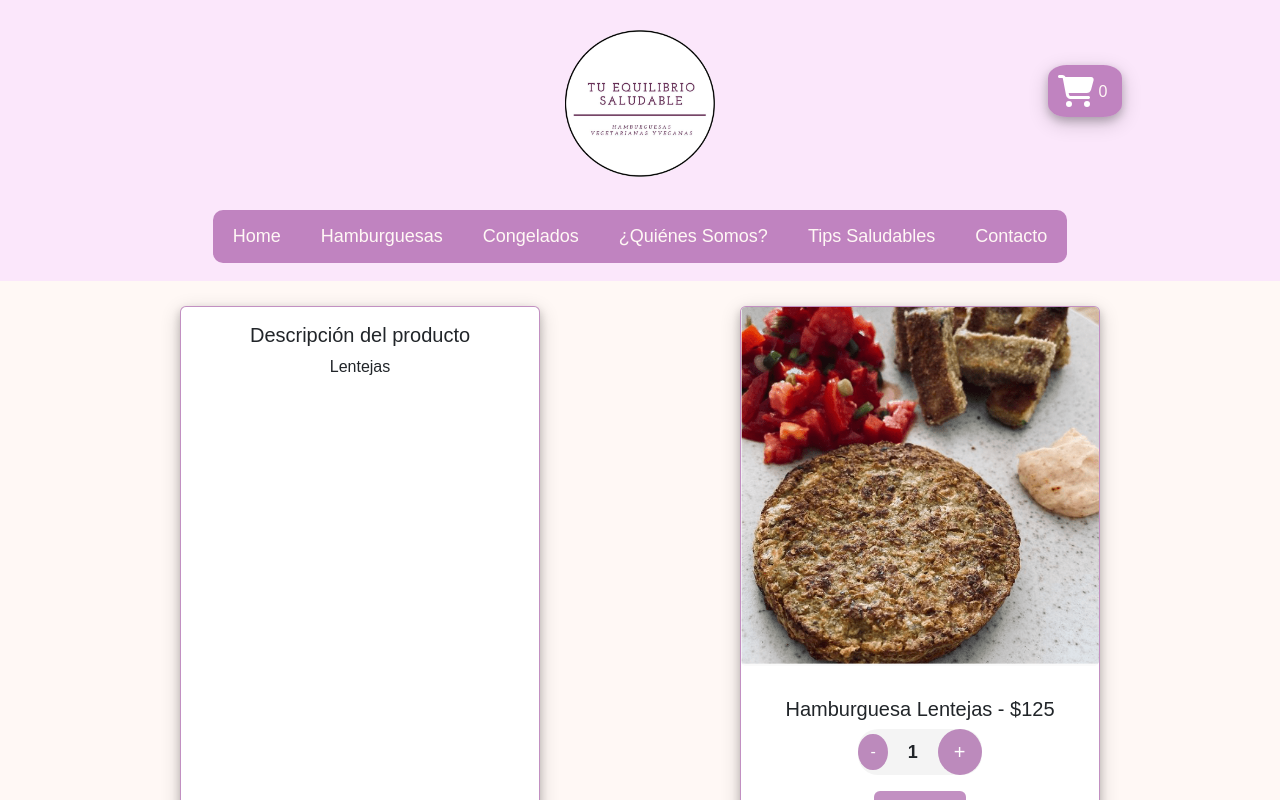
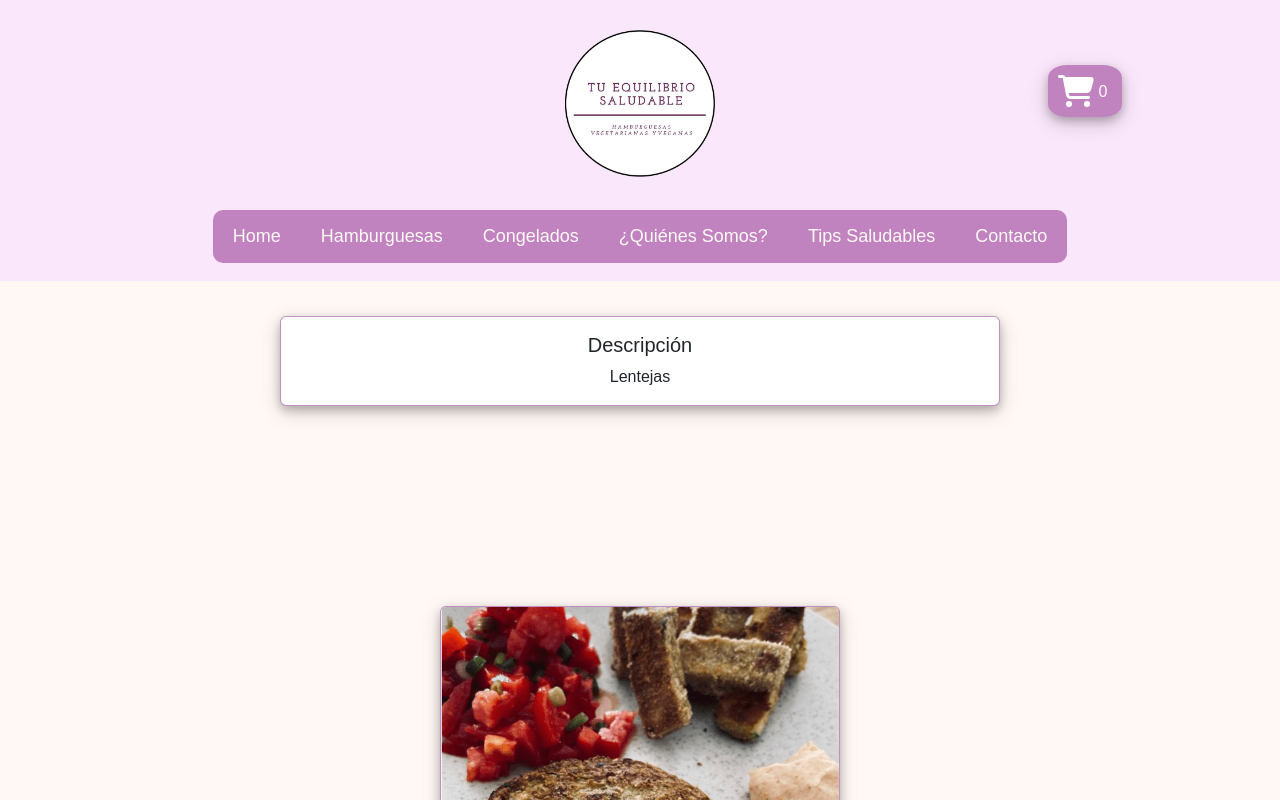
Before and after one commit to KevinSpigel/healthy-balance, a React (Create React App) app: page /item/1 in a window 1280 px wide. Shown: the top 800 px of the page. Built offline with nearby package versions, Linux system fonts and the light colour scheme.

Commit message:
Worked on ItemDetail card styles

```diff
--- a/src/components/ItemDetail/ItemDetail.jsx
+++ b/src/components/ItemDetail/ItemDetail.jsx
@@ -25,10 +25,10 @@ export const ItemDetail = ({ item }) => {
         <div>
             <div className="detailDiv">
 
-                <Card className="cardDiv">
+                <Card className="cardDescriptionDiv">
 
                     <Card.Body >
-                        <Card.Title>Descripción del producto</Card.Title>
+                        <Card.Title>Descripción</Card.Title>
 
                         <Card.Text>
                             {item.description}
@@ -38,7 +38,7 @@ export const ItemDetail = ({ item }) => {
                     </Card.Body>
                 </Card>
 
-                <Card className="cardDiv">
+                <Card className="cardDetailDiv">
                     <Card.Img className="imgProducts" src={item.imgProduct} alt={item.name} />
                     <Card.Body >
                         <Card.Title>{item.name} - ${item.price}</Card.Title>
--- a/src/components/ItemDetail/ItemDetailStyles/ItemDetailStyles.css
+++ b/src/components/ItemDetail/ItemDetailStyles/ItemDetailStyles.css
@@ -10,7 +10,30 @@
       -ms-flex-pack: center;
           justify-content: center;
   gap: 200px;
-  padding: 25px;
+  padding: 35px;
   background-color: #fff8f5;
 }
+
+.cardDetailDiv, .cardDescriptionDiv {
+  display: -webkit-box;
+  display: -ms-flexbox;
+  display: flex;
+  -webkit-box-pack: center;
+      -ms-flex-pack: center;
+          justify-content: center;
+  -webkit-box-align: center;
+      -ms-flex-align: center;
+          align-items: center;
+  width: 50vh;
+  -webkit-box-shadow: 0 4px 8px 0 rgba(0, 0, 0, 0.2), 0 6px 20px 0 rgba(0, 0, 0, 0.19);
+          box-shadow: 0 4px 8px 0 rgba(0, 0, 0, 0.2), 0 6px 20px 0 rgba(0, 0, 0, 0.19);
+  gap: 15px;
+  border: 1.5px solid rgba(116, 0, 116, 0.435) !important;
+  -webkit-transition: 0.5s;
+  transition: 0.5s;
+}
+
+.cardDescriptionDiv {
+  width: 90vh;
+}
 /*# sourceMappingURL=ItemDetailStyles.css.map */
--- a/src/components/ItemDetail/ItemDetailStyles/ItemDetailStyles.scss
+++ b/src/components/ItemDetail/ItemDetailStyles/ItemDetailStyles.scss
@@ -1,8 +1,24 @@
-.detailDiv{
+.detailDiv {
     display: flex;
     flex-flow: row wrap;
     justify-content: center;
     gap: 200px;
-    padding: 25px;
+    padding: 35px;
     background-color: #fff8f5;
 }
+
+.cardDetailDiv {
+    display: flex;
+    justify-content: center;
+    align-items: center;
+    width: 50vh;
+    box-shadow: 0 4px 8px 0 rgba(0, 0, 0, 0.2), 0 6px 20px 0 rgba(0, 0, 0, 0.19);
+    gap: 15px;
+    border: 1.5px solid rgba(116, 0, 116, 0.435) !important;
+    transition: 0.5s;
+}
+
+.cardDescriptionDiv{
+    @extend .cardDetailDiv;
+    width:90vh;
+}
```
Also changed, not shown: 1 other file (tests, documents, lock files or other folders).
